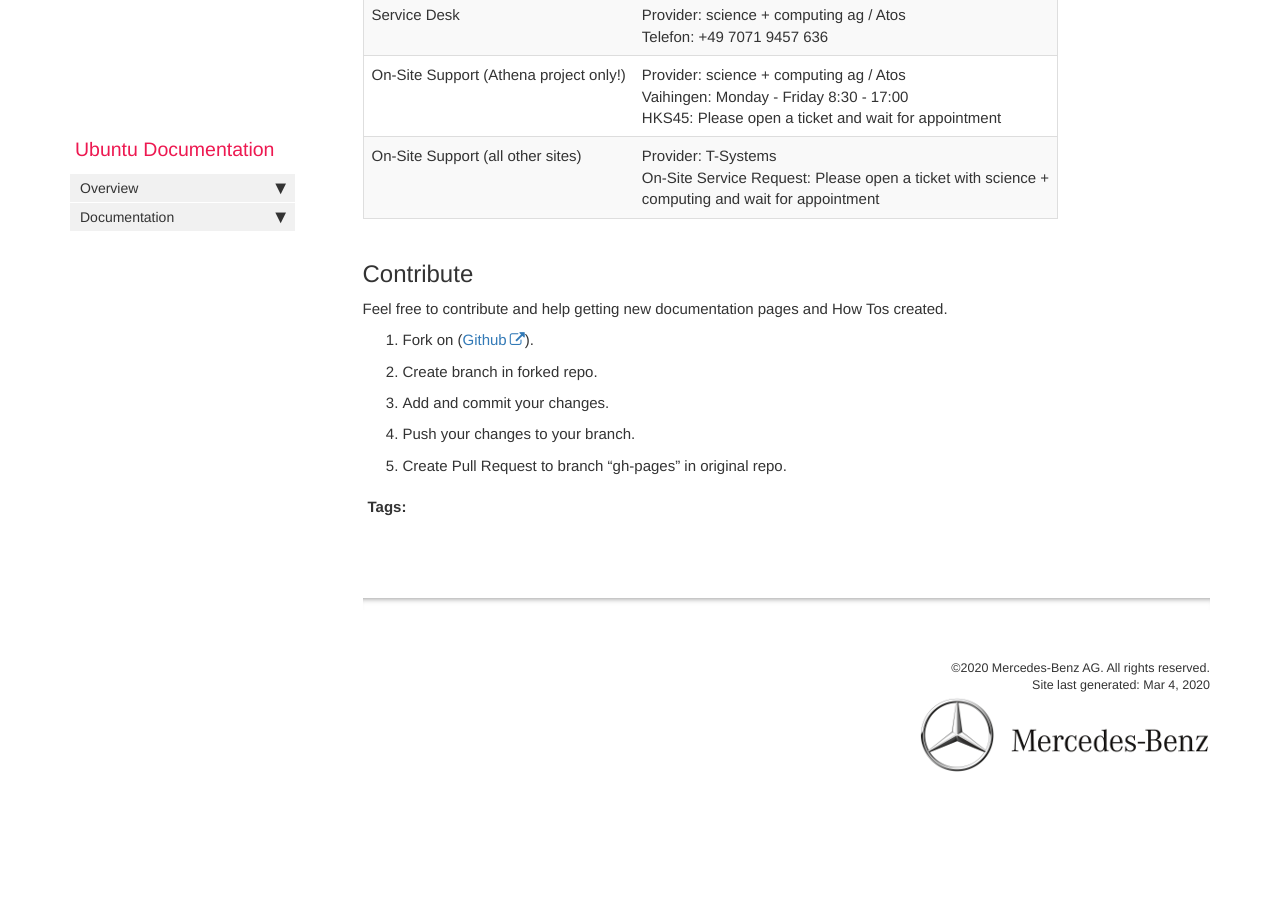
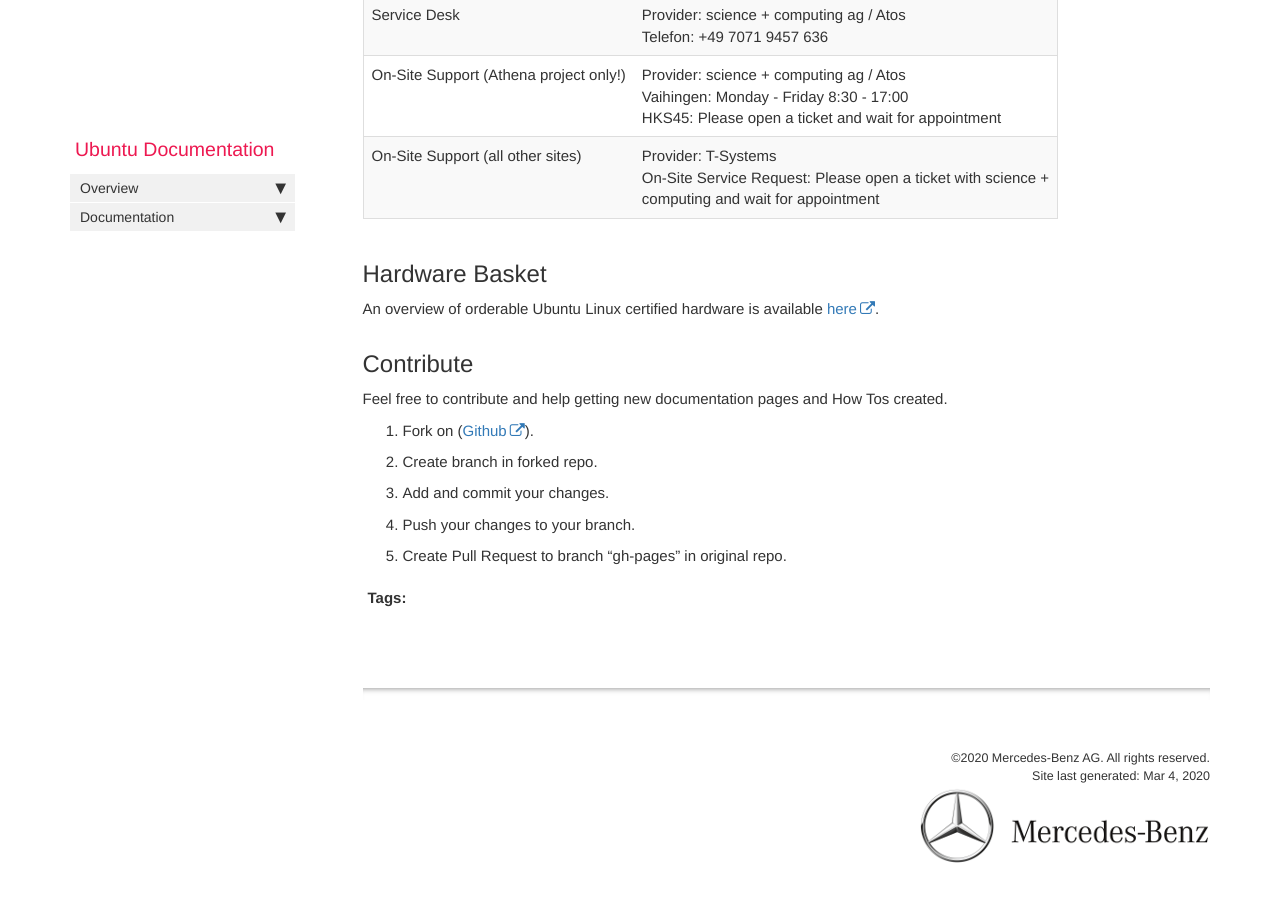
Before and after one commit to RajputPawan/Prometheus, a Jekyll site: the page built from index.md, in a window 1280 px wide and 900 px high, scrolled down 869 px. Built offline with Jekyll 4.4.1, drawn with Linux system fonts in a browser that asks for light colours; comment, search, counter and statistics services are not loaded; before the commit the page ends 1704 px from its top, so only the background shows below that.

Commit message:
adding link to hardware basket (#19)

```diff
--- a/index.md
+++ b/index.md
@@ -30,6 +30,10 @@
 | On-Site Support (Athena project only!) | Provider: science + computing ag / Atos <br>Vaihingen: Monday - Friday 8:30 - 17:00 <br>HKS45: Please open a ticket and wait for appointment |
 | On-Site Support (all other sites)     | Provider: T-Systems <br>On-Site Service Request: Please open a ticket with science + <br>computing and wait for appointment |
 
+## Hardware Basket
+
+An overview of orderable Ubuntu Linux certified hardware is available [here](https://team.sp.wp.corpintra.net/sites/00401/csm/_layouts/15/WopiFrame2.aspx?sourcedoc=/sites/00401/csm/Warenkorb%20HWDokumente/Hardware-basket%20Ubuntu%20Engineering.pptx&action=default).
+
 ## Contribute
 
 Feel free to contribute and help getting new documentation pages and How Tos created.
```
